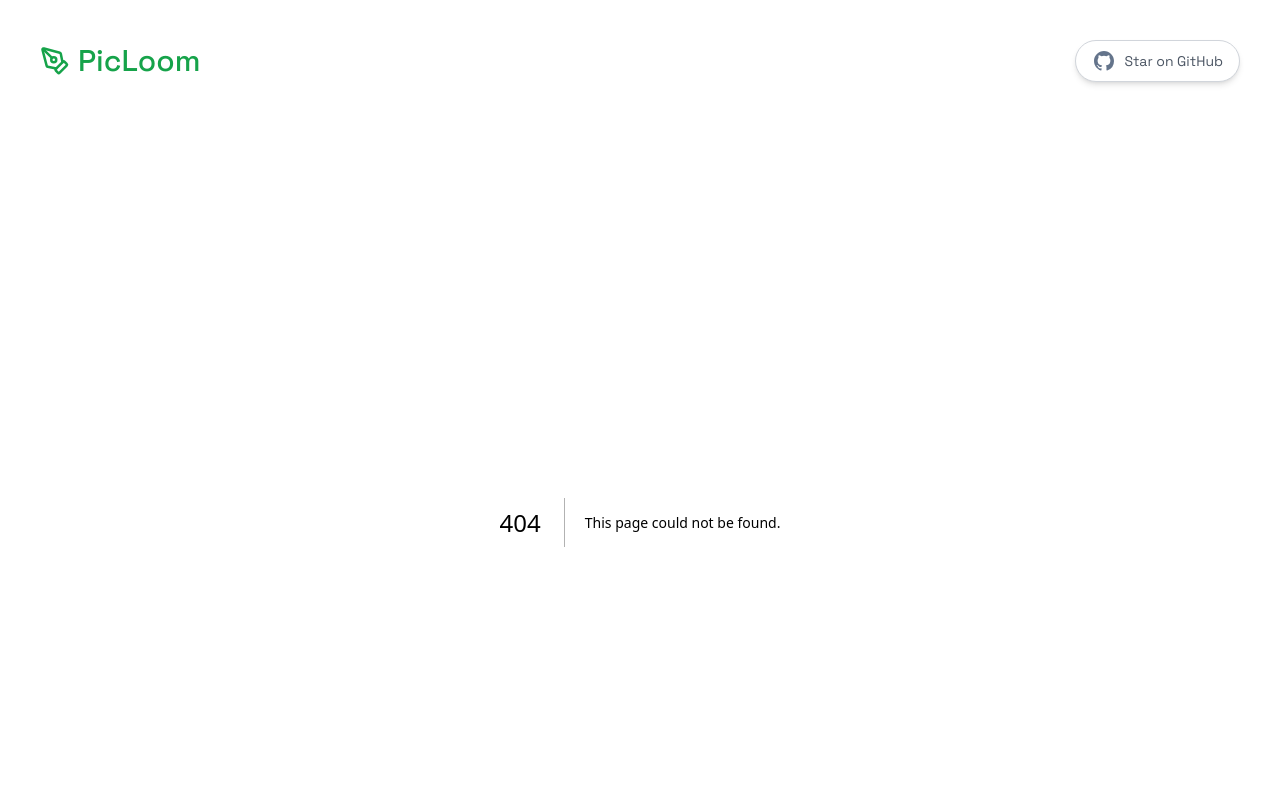
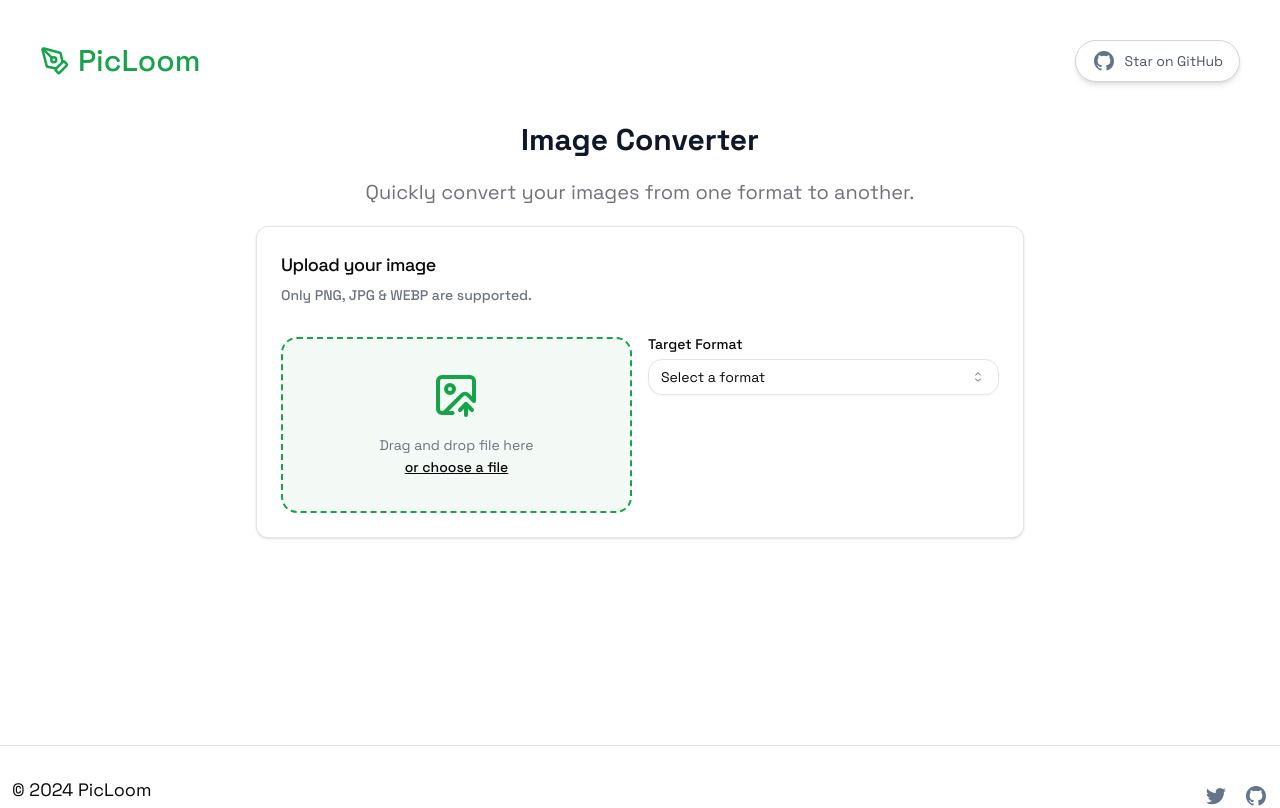
Before and after one commit to ahmedsomaa/sharp-studio, a Next.js app: page /converter in a window 1280 px wide. Before the commit this address had no page. Shown: the top 808 px of the page. Built offline with nearby package versions, Linux system fonts and the light colour scheme.

Commit message:
add converter page

```diff
--- /dev/null
+++ b/pages/converter.tsx
@@ -0,0 +1,147 @@
+"use client";
+
+import React, { useState } from "react";
+
+import {
+  Card,
+  CardTitle,
+  CardFooter,
+  CardHeader,
+  CardContent,
+  CardDescription,
+} from "@/components/ui/card";
+import {
+  Select,
+  SelectItem,
+  SelectValue,
+  SelectTrigger,
+  SelectContent,
+} from "@/components/ui/select";
+import { spaceFont } from "@/lib/fonts";
+import Dropzone from "@/components/Dropzone";
+import { Label } from "@/components/ui/label";
+import { Button } from "@/components/ui/button";
+import { Separator } from "@/components/ui/separator";
+
+// TODO: Move to lib/formats
+const formats = [
+  { name: "PNG", value: "png" },
+  { name: "JPG", value: "jpg" },
+  { name: "WEBP", value: "webp" },
+];
+
+export default function Converter() {
+  const [format, setFormat] = useState("");
+  const [selectedImage, setSelectedImage] = useState<File | null>(null);
+
+  // --- handlers
+  const handleFileChange = (event: React.ChangeEvent<HTMLInputElement>) => {
+    if (selectedImage) return;
+    const file = event.target.files && event.target.files[0];
+    if (file) {
+      setSelectedImage(file);
+    }
+  };
+
+  const handleDragOver = (event: React.DragEvent<HTMLDivElement>) => {
+    if (selectedImage) return;
+    event.preventDefault();
+  };
+
+  const handleDrop = (event: React.DragEvent<HTMLDivElement>) => {
+    if (selectedImage) return;
+
+    event.preventDefault();
+    const file = event.dataTransfer.files && event.dataTransfer.files[0];
+    if (file) {
+      setSelectedImage(file);
+    }
+  };
+
+  const handleOnDelete = () => {
+    setFormat("");
+    setSelectedImage(null);
+  };
+
+  const onConvert = () => {
+    // TODO: add conversion logic
+    console.log("Start converting here");
+  };
+
+  return (
+    <div>
+      <div className="relative h-[350px] w-full px-4 md:h-[603px] md:px-6 lg:px-8 xl:px-10 2xl:px-0">
+        <div className="flex h-full max-w-screen-md	 mx-auto w-full flex-col items-center gap-5">
+          <h2 className="sm:text-4xl/ text-3xl max-w-[708px] font-bold text-slate-900">
+            Image Converter
+          </h2>
+          <h3 className="text-xl text-zinc-500">
+            Quickly convert your images from one format to another.
+          </h3>
+          <Card className="w-full flex flex-col gap-2">
+            <CardHeader>
+              <CardTitle className="text-lg font-medium">
+                Upload your image
+              </CardTitle>
+              <CardDescription className="text-sm font-medium text-gray-500">
+                Only PNG, JPG & WEBP are supported.
+              </CardDescription>
+            </CardHeader>
+            <CardContent className="grid sm:grid-cols-2 lg:grid-cols-2 gap-4">
+              <Dropzone
+                onDrop={handleDrop}
+                onDelete={handleOnDelete}
+                onDragOver={handleDragOver}
+                onChange={handleFileChange}
+                uploadedImage={selectedImage}
+              />
+              <div className="flex flex-col justify-start gap-2">
+                <Label htmlFor="format">Target Format</Label>
+                <Select
+                  value={format}
+                  onValueChange={(value) => setFormat(value)}
+                >
+                  <SelectTrigger className="w-full">
+                    <SelectValue placeholder="Select a format" />
+                  </SelectTrigger>
+                  <SelectContent>
+                    {selectedImage
+                      ? formats
+                          .filter(
+                            ({ value }) =>
+                              value !== selectedImage?.type.split("/")[1]
+                          )
+                          .map(({ name, value }) => (
+                            <SelectItem
+                              key={name}
+                              value={value}
+                              className={spaceFont}
+                            >
+                              {name}
+                            </SelectItem>
+                          ))
+                      : formats.map(({ name, value }) => (
+                          <SelectItem
+                            key={name}
+                            value={value}
+                            className={spaceFont}
+                          >
+                            {name}
+                          </SelectItem>
+                        ))}
+                  </SelectContent>
+                </Select>
+              </div>
+            </CardContent>
+            {selectedImage && <Separator orientation="horizontal" />}
+            {selectedImage && (
+              <CardFooter className="flex flex-row justify-end">
+                <Button onClick={onConvert}>Convert</Button>
+              </CardFooter>
+            )}
+          </Card>
+        </div>
+      </div>
+    </div>
+  );
+}
```
